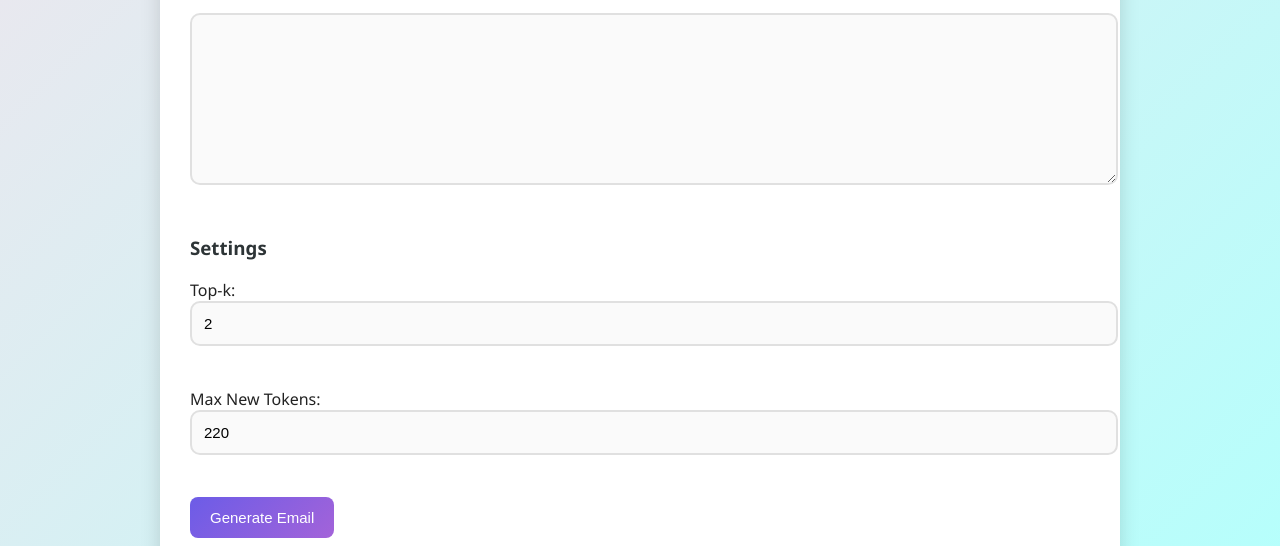
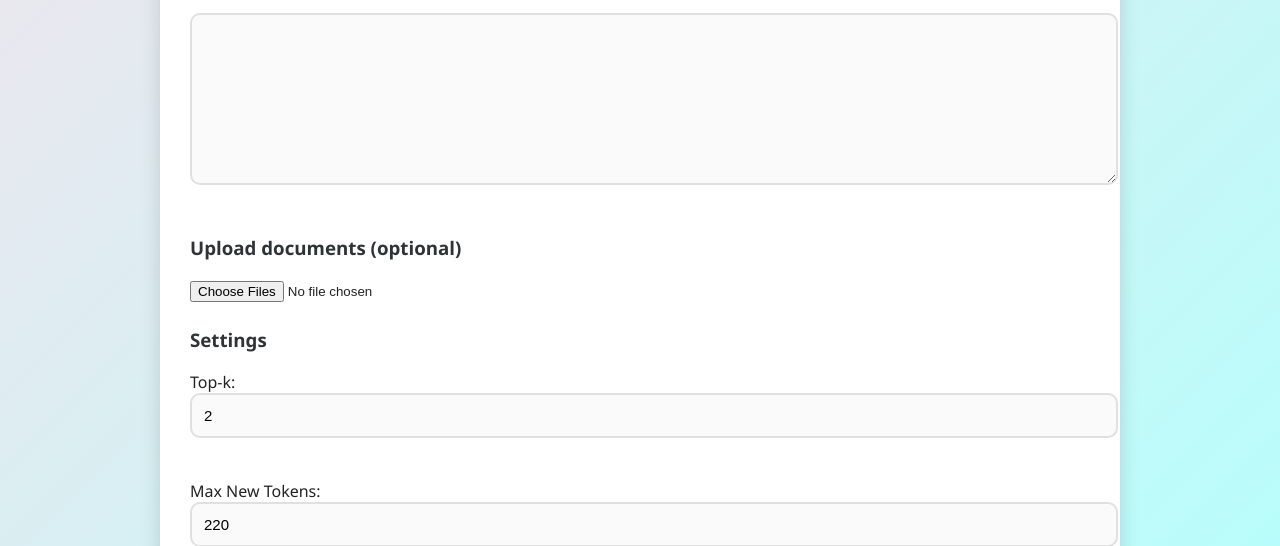
Before and after one commit to tajwinder-singh/AI-Client-Email-Assistant, a Flask app: page / in a window 1280 px wide. Shown: the part 830-1376 px from the top of the page. Run offline with Flask 3, Linux system fonts and the light colour scheme.

Commit message:
Enhance form with file upload option
Added file upload functionality to the email generation form.

```diff
--- a/templates/index.html
+++ b/templates/index.html
@@ -11,7 +11,7 @@
     <h1>AI Client Email Assistant — Flask Version</h1>
     <p>Generate professional client emails using retrieval + generation.</p>
 
-    <form action="/generate" method="POST"> <!--The form will take the input when app.py renders index.html -->
+    <form action="/generate" method="POST" enctype="multipart/form-data"> <!--The form will take the input when app.py renders index.html. Without 'enctype = ...' request.files will be empty.  -->
         <h3>Purpose</h3>
         <input type="text" name="purpose" placeholder="Follow up on proposal submission">
 
@@ -38,6 +38,9 @@
         <h3>Past Conversation / Past Emails</h3>
         <textarea name="past_text" rows="8" cols="60"></textarea>
 
+        <h3>Upload documents (optional)</h3>
+        <input type="file" name="documents" multiple accept=".txt,.pdf">
+
         <h3>Settings</h3>
         Top-k: <input type="number" name="top_k" value="2"><br><br>
         Max New Tokens: <input type="number" name="max_new_tokens" value="220"><br><br>
```
